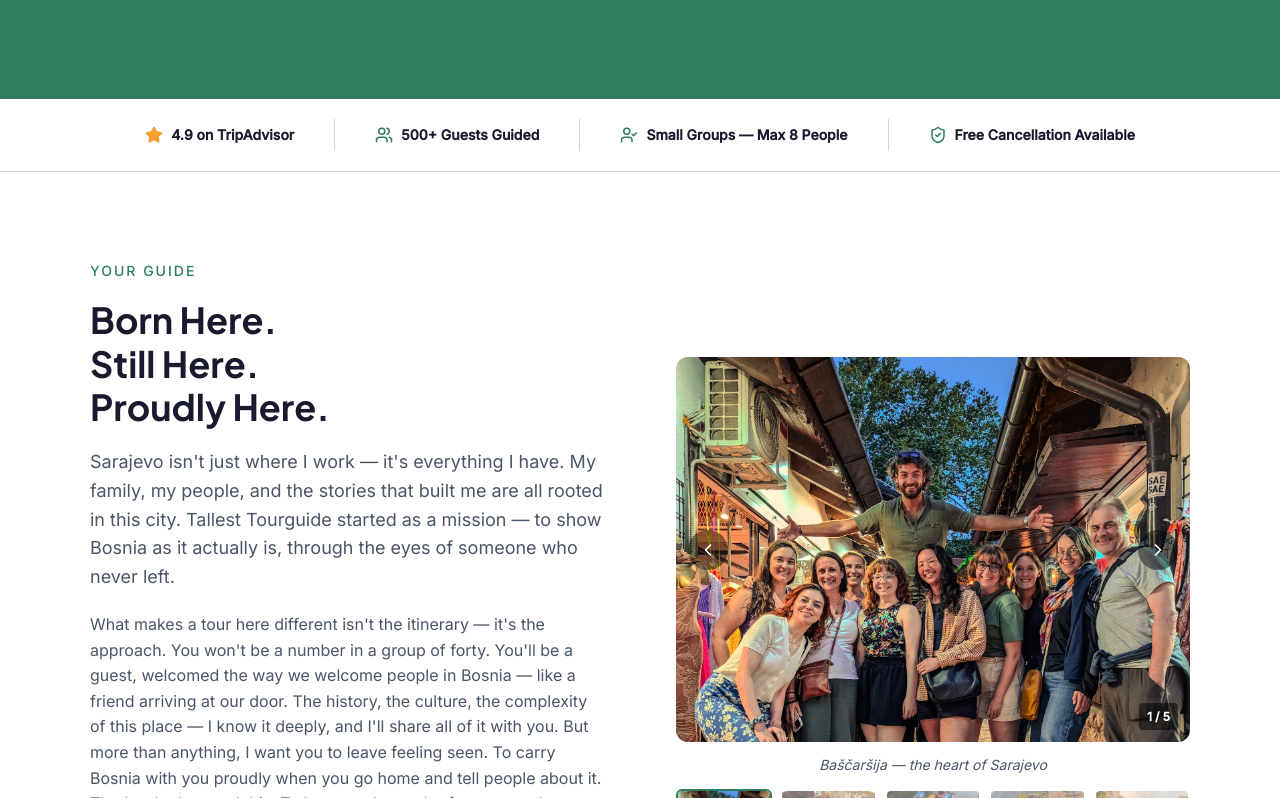
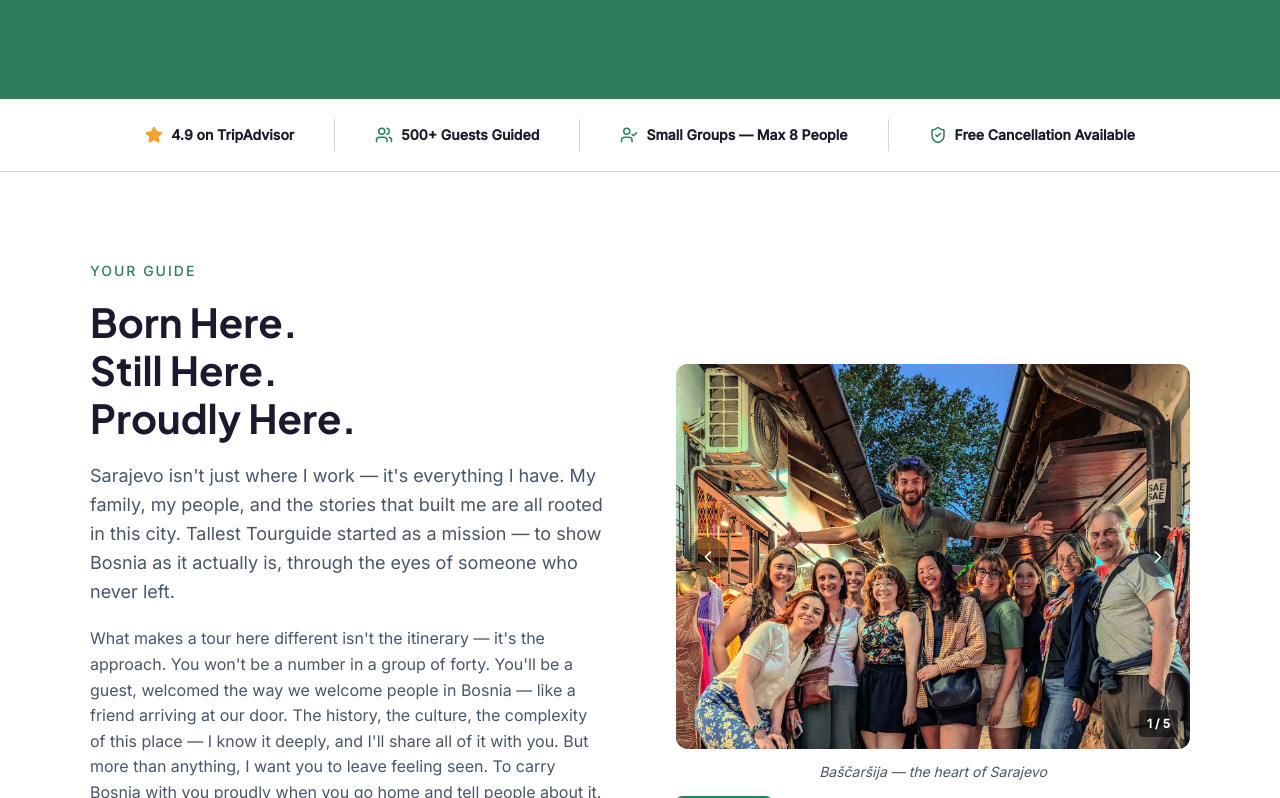
Before and after one commit to almedinmeme/tallest-tourguide, a React (Vite) app: page / in a window 1280 px wide. Shown: the part 674-1472 px from the top of the page. Built offline with nearby package versions, Linux system fonts and the light colour scheme.

Commit message:
Change of the font size for the h1 and h2

```diff
--- a/src/index.css
+++ b/src/index.css
@@ -38,8 +38,8 @@
 
   /* --- TYPE SCALE --- */
   --text-display: 48px;
-  --text-h1: 36px;
-  --text-h2: 28px;
+  --text-h1: 40px;
+  --text-h2: 32px;
   --text-h3: 22px;
   --text-body-l: 18px;
   --text-body: 16px;
```
